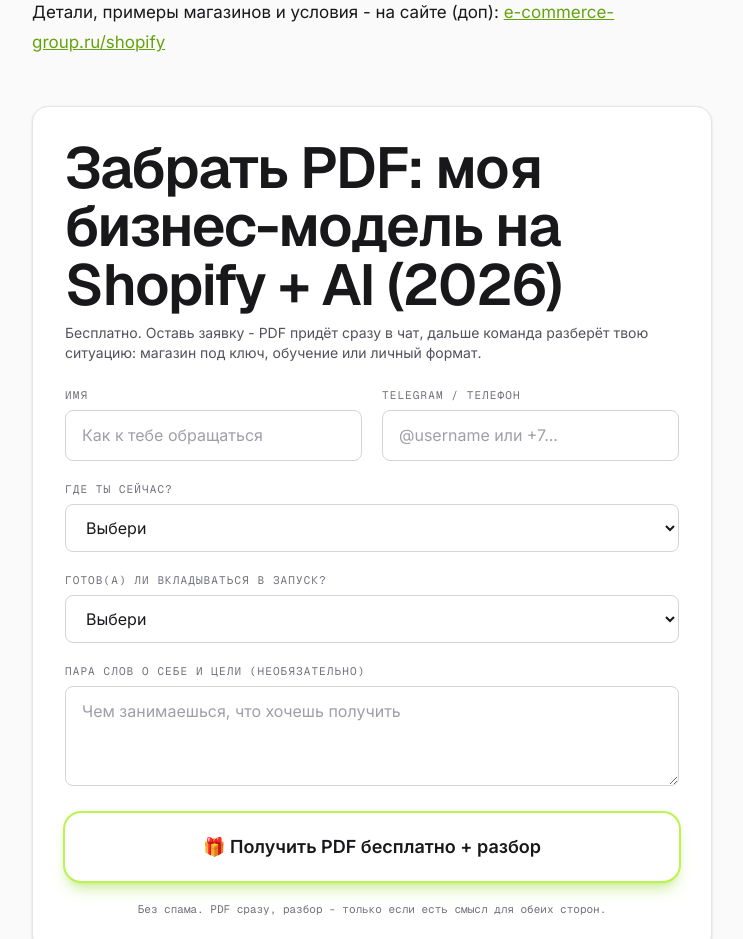
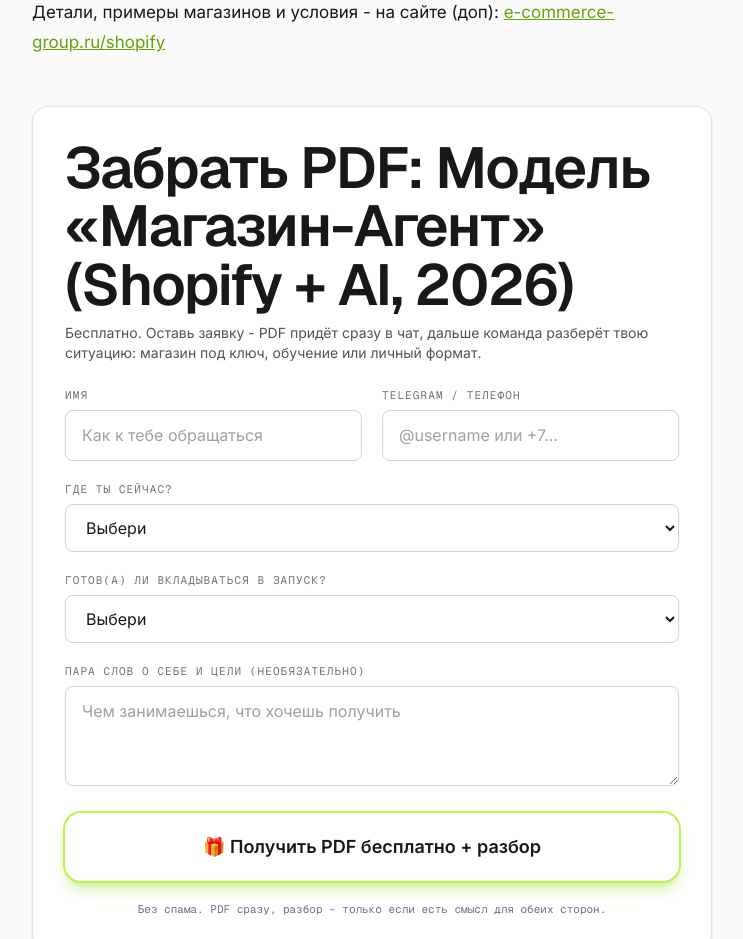
Before and after one commit to artemecom/ecomartem-agency, a Next.js app: page /ru in a window 1280 px wide. Shown: the part 7200-8139 px from the top of the page, without its empty margins (268-1011 px from the left). Built offline with nearby package versions, Linux system fonts and the light colour scheme; no server answers.

Commit message:
Brand the RU lead magnet as Model Magazin-Agent

```diff
--- a/src/app/ru/RuApplyForm.tsx
+++ b/src/app/ru/RuApplyForm.tsx
@@ -99,7 +99,7 @@
 
   return (
     <div className="rounded-2xl border border-zinc-200 bg-white p-6 shadow-sm dark:border-zinc-800 dark:bg-zinc-900/50 sm:p-8">
-      <h2 className="text-xl font-bold">Забрать PDF: моя бизнес-модель на Shopify + AI (2026)</h2>
+      <h2 className="text-xl font-bold">Забрать PDF: Модель «Магазин-Агент» (Shopify + AI, 2026)</h2>
       <p className="mt-2 text-sm text-zinc-600 dark:text-zinc-400">
         Бесплатно. Оставь заявку - PDF придёт сразу в чат, дальше команда разберёт твою ситуацию:
         магазин под ключ, обучение или личный формат.
```
